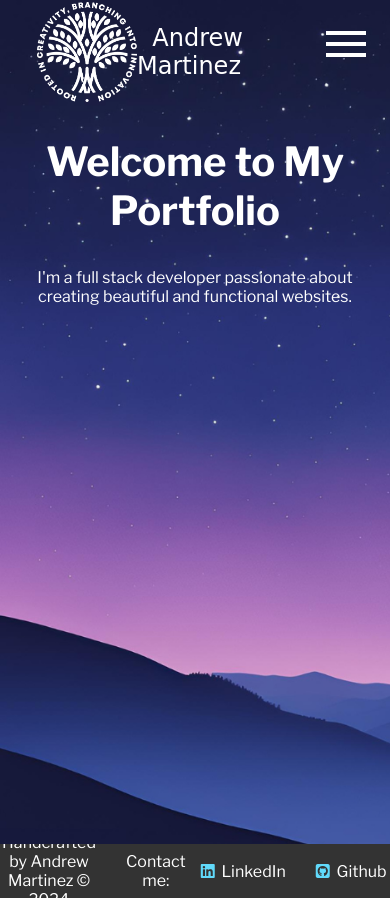
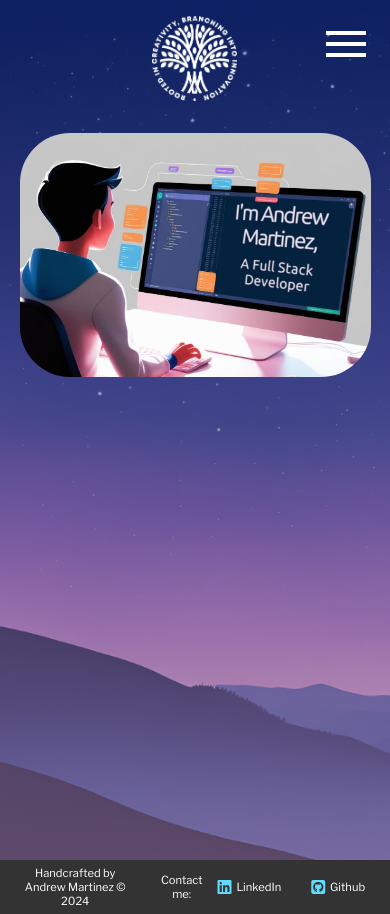
Before and after one commit to andymartinez1/Portfolio, a plain HTML site: page index.html in a window 390 px wide. Drawn offline with nearby package versions, Linux system fonts and the light colour scheme; a web font is replaced by a local one.

Commit message:
Added more styling and the beginning of the landing page.

```diff
--- a/index.html
+++ b/index.html
@@ -4,6 +4,7 @@
     <meta charset="UTF-8" />
     <meta name="viewport" content="width=device-width, initial-scale=1.0" />
     <title>Andrew's Portfolio</title>
+    <link rel="icon" type="image/png" href="/img/logos/favicon.ico" />
     <link rel="stylesheet" href="/styles.css" />
     <link
       rel="stylesheet"
@@ -63,20 +64,26 @@
 
         <!-- HOME PAGE -->
         <section class="home">
-          <div class="home-page">
+          <!-- <div class="home-page">
             <div class="home-page-text">
-              <h1 class="home-header">Welcome to My Portfolio</h1>
-              <p class="home-description">
-                I&apos;m a full stack developer passionate about creating
-                beautiful and functional websites.
+              <h1 class="home-page-header">
+                I&apos;m Andrew Martinez, <br />
+                a Full Stack Developer
+              </h1>
+              <p class="home-page-description">
+                I'm experienced with developing REST APIs, server-side logic and
+                database connectivity.
               </p>
             </div>
+          </div> -->
+          <div class="home-image">
+            <img src="/img/background-img/Home-Image.jpg" alt="" />
           </div>
         </section>
       </div>
     </main>
 
-    <button class="scroll-to-top" ">
+    <button class="scroll-to-top">
       <i class="fa-solid fa-arrow-up"></i>
     </button>
 
--- a/styles.css
+++ b/styles.css
@@ -8,14 +8,17 @@ body {
   font-family: "Libre Franklin", sans-serif;
   margin: 0;
   padding: 0;
-  background: url(/img/background-img/Site-Background.png);
+  background: linear-gradient(rgba(2, 38, 138, 0.5), rgba(175, 127, 154, 0.5)),
+    url(/img/background-img/Site-Background.png);
   background-repeat: no-repeat;
   background-size: cover;
   overflow-x: hidden;
+  overscroll-behavior: none;
   display: flex;
   flex-direction: column;
   justify-content: center;
   align-items: center;
+  max-width: 100vw;
 }
 
 .navbar {
@@ -36,8 +39,8 @@ body {
 }
 
 .navbar-logo-icon {
-  height: 100px;
-  width: 100px;
+  height: 85px;
+  width: 85px;
 }
 
 .navbar-logo-text {
@@ -111,6 +114,7 @@ body {
 h1,
 h2,
 h3 {
+  font-weight: 400;
   color: #fff;
 }
 
@@ -138,18 +142,33 @@ p {
 .content {
   width: 90vw;
   min-height: 100vh;
+  margin-left: auto;
+  margin-right: auto;
   flex: 1;
 }
 
 /* HOME */
 
-.home p {
-  text-align: center;
-  margin: 1rem;
+.home {
+  display: flex;
 }
 
 .home-page {
-  margin: 2rem auto 0;
+  width: 30%;
+  margin-left: auto;
+  margin-right: auto;
+  justify-content: center;
+  align-items: center;
+}
+
+.home-image {
+  width: 70%;
+  margin-bottom: 3rem;
+
+  & img {
+    width: 100%;
+    border-radius: 50px;
+  }
 }
 
 /* ABOUT */
@@ -210,6 +229,7 @@ p {
   padding: 1rem;
   flex: 1;
   text-align: left;
+  line-height: 1.4;
 }
 
 .core-competencies-item {
@@ -246,6 +266,11 @@ p {
   align-items: center;
 }
 
+a {
+  text-decoration: none;
+  outline: none;
+}
+
 .resume-button {
   background-color: #333;
   color: #fff;
@@ -262,6 +287,8 @@ p {
 }
 
 .resume-button::after {
+  background-color: #333;
+  opacity: 0.9;
   content: "";
   position: absolute;
   top: 0;
@@ -269,7 +296,6 @@ p {
   width: 100%;
   height: 100%;
   border-radius: 15px;
-  background-color: #333;
   z-index: -1;
 }
 
@@ -299,24 +325,8 @@ p {
   transition: opacity 0.3s ease-in-out;
 }
 
-@keyframes glow {
-  0% {
-    background-position: 0 0;
-  }
-  50% {
-    background-position: 400% 0;
-  }
-  100% {
-    background-position: 0 0;
-  }
-}
-
 .resume-button:hover {
   transform: scale(1.02);
-}
-
-.resume-button:active {
-  outline: none;
 }
 
 /* EDUCATION */
@@ -405,10 +415,8 @@ p {
   height: auto;
   width: 90vw;
   border-radius: 15px;
-  box-shadow: 7px 7px 7px rgba(0, 0, 0, 0.3);
   display: flex;
   justify-content: center;
-  border: 0.1px solid #363535;
   flex-wrap: wrap;
 }
 
@@ -424,6 +432,7 @@ p {
   margin: 4px;
   position: relative;
   transition: flex 0.7s ease-in;
+  box-shadow: 7px 7px 7px rgba(0, 0, 0, 0.3);
 }
 
 .panel h3 {
@@ -484,8 +493,8 @@ p {
 }
 
 .footer-links a:hover {
-  text-decoration: underline;
-  /* box-shadow: 0 4px 1px #61dafb inset; */
+  /* text-decoration: underline; */
+  box-shadow: 0 -4px 0px #fff inset;
 }
 
 /* MISC */
@@ -519,8 +528,8 @@ p {
 /* MEDIA QUERIES */
 
 @media screen and (max-width: 1200px) {
-  .navbar-logo-text {
-    font-size: 1.5rem;
+  .navbar {
+    margin-top: 1rem;
   }
 
   .hamburger {
@@ -595,8 +604,13 @@ p {
     font-size: 1.5rem;
   }
 
-  .navbar-list-item a:hover {
+  .navbar-list-item:hover {
     box-shadow: 0 -4px 0px #fff inset;
+    color: chocolate;
+  }
+
+  .navbar-list-item a:focus {
+    outline: none;
   }
 
   .developer-icon img {
@@ -620,18 +634,21 @@ p {
     justify-content: center;
     align-items: center;
   }
+
   .education-card {
     max-width: 550px;
     margin-bottom: 1rem;
     margin-left: auto;
     margin-right: auto;
   }
+
   .competencies-section {
     display: flex;
     flex-direction: column;
     justify-content: center;
     align-items: center;
   }
+
   .developer-icon img {
     text-decoration: none;
     height: 60px;
@@ -646,9 +663,33 @@ p {
   .panel:nth-of-type(5) {
     display: none;
   }
+
+  .footer-content p {
+    font-size: 0.9rem;
+  }
 }
 
 @media screen and (max-width: 600px) {
+  .navbar-logo {
+    justify-content: center;
+    align-items: center;
+    margin-left: auto;
+    margin-right: auto;
+  }
+
+  .navbar-logo-text {
+    display: none;
+  }
+
+  .home-image {
+    margin-top: 2rem;
+    width: 100%;
+  }
+
+  .about-description p {
+    text-align: center;
+  }
+
   .education-card {
     max-width: 350px;
     margin-bottom: 1rem;
@@ -657,7 +698,27 @@ p {
   }
 
   .project-container {
-    /* flex-direction: column; */
-    flex: 0;
+    display: block;
+  }
+
+  .footer-content p {
+    font-size: 0.7rem;
   }
 }
+
+@media screen and (max-width: 600px) {
+}
+
+/* KEYFRAMES */
+
+@keyframes glow {
+  0% {
+    background-position: 0 0;
+  }
+  50% {
+    background-position: 400% 0;
+  }
+  100% {
+    background-position: 0 0;
+  }
+}
```
Also changed, not shown: pages/about.html (+2 -1 lines), pages/education.html (+2 -1 lines), pages/projects.html (+3 -16 lines), img/background-img/Home-Image-2.jpg (added), img/background-img/Home-Image.jpg (added), img/logos/favicon.ico (renamed from img/logos/Logo-Color-T.png).
